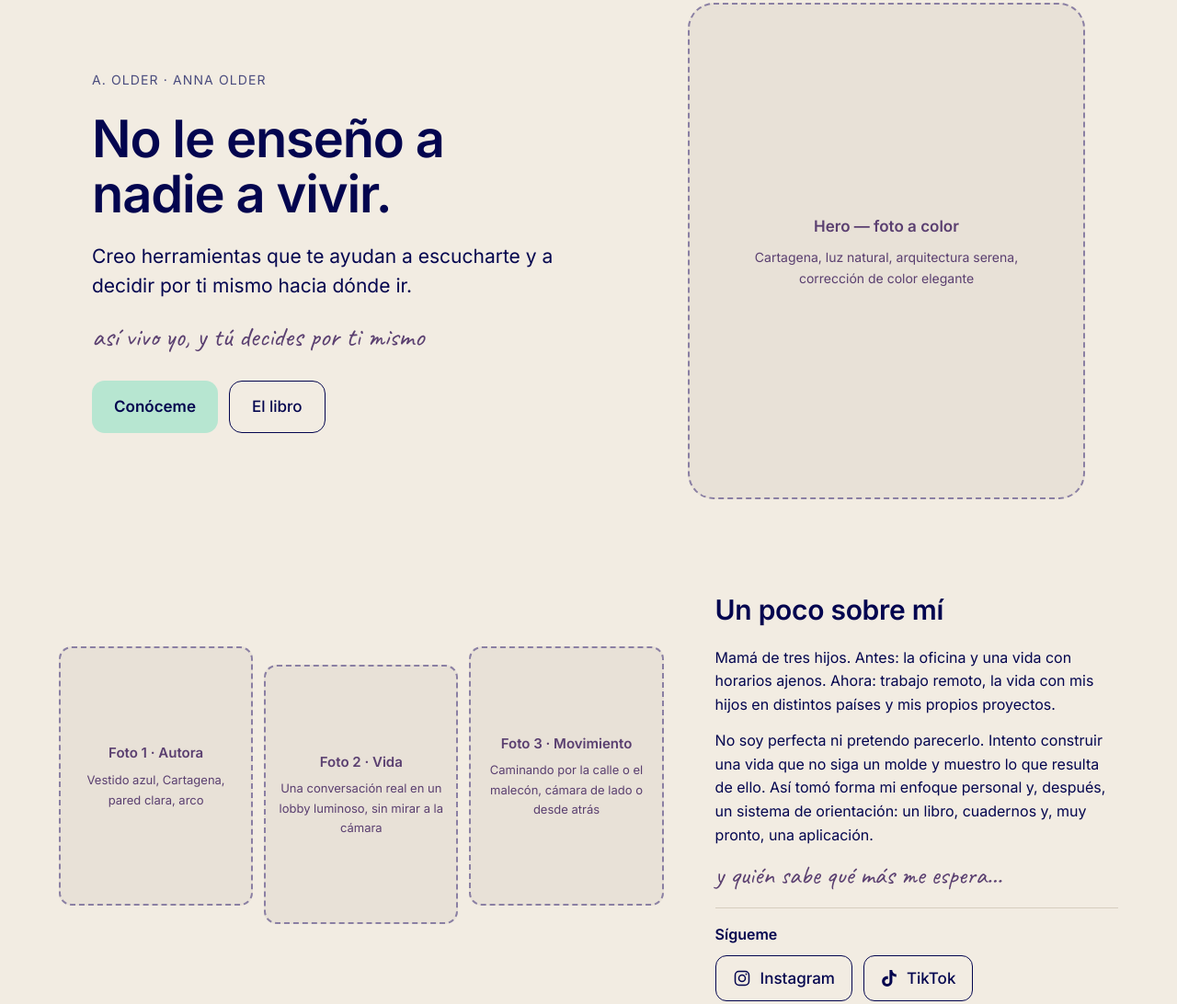
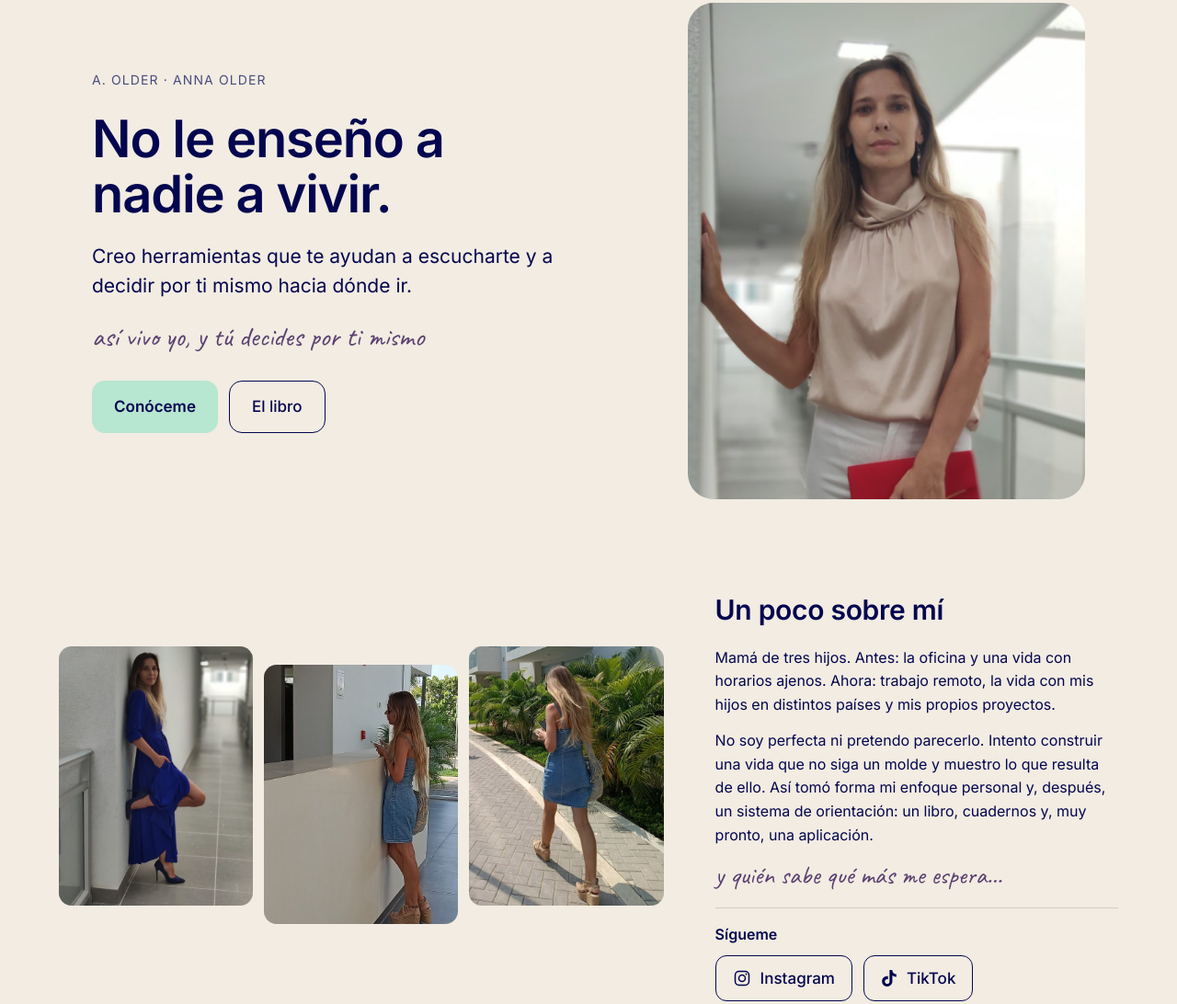
Before and after one commit to botswanwen-dot/LEAD-YOUR-DREAM-site, a plain HTML site: page es/index.html in a window 1280 px wide. Shown: the part 122-1214 px from the top of the page at 92% size. Drawn offline with Linux system fonts and the light colour scheme.

Commit message:
Add files via upload

```diff
--- a/es/index.html
+++ b/es/index.html
@@ -99,26 +99,14 @@ a:focus-visible,button:focus-visible{outline:2px solid #03054F;outline-offset:3p
 <a href="#book" style="border: 1.5px solid #03054F; color: #03054F; text-decoration: none; padding: 13px 24px; border-radius: 14px; font-weight: 500" data-umami-event="hero-book" data-umami-event-lang="es">El libro</a>
 </div>
 </div>
-<div class="hero-ph" data-nosnippet="" style="height: min(540px, calc(100vh - var(--hh) - 64px)); min-height: 380px; aspect-ratio: 4 / 5; max-width: 100%; justify-self: end; margin-right: 36px; border-radius: 28px; border: 2px dashed #8A7FA3; background: #E8E1D7; display: flex; flex-direction: column; align-items: center; justify-content: center; text-align: center; gap: 8px; padding: 24px; box-sizing: border-box; color: #5A3F70">
-<span style="font-weight: 600; font-size: 17px">Hero — foto a color</span>
-<span style="font-size: 14px; max-width: 300px">Cartagena, luz natural, arquitectura serena, corrección de color elegante</span>
-</div>
+<img class="hero-ph" src="../assets/photos/hero.jpg" alt="Anna Older, autora de «Filosofía de vida divertida»" width="900" height="1125" fetchpriority="high" style="height: min(540px, calc(100vh - var(--hh) - 64px)); width: auto; min-height: 380px; aspect-ratio: 4 / 5; max-width: 100%; justify-self: end; margin-right: 36px; border-radius: 28px; object-fit: cover; object-position: center top; display: block; background: #E8E1D7">
 </section>
 
 <section id="about" class="about go-about" style="max-width: 1200px; margin: 0 auto; padding: 72px 24px 72px; box-sizing: border-box">
 <div class="trip" role="list" aria-label="Fotos de la autora">
-<div role="listitem" data-nosnippet="" style="aspect-ratio: 3 / 4; border-radius: 14px; border: 2px dashed #8A7FA3; background: #E8E1D7; display: flex; flex-direction: column; align-items: center; justify-content: center; text-align: center; gap: 6px; padding: 12px; box-sizing: border-box; color: #5A3F70; min-width: 0">
-<span style="font-weight: 600; font-size: 15px">Foto 1 · Autora</span>
-<span style="font-size: 13px">Vestido azul, Cartagena, pared clara, arco</span>
-</div>
-<div class="trip-mid" role="listitem" data-nosnippet="" style="aspect-ratio: 3 / 4; border-radius: 14px; border: 2px dashed #8A7FA3; background: #E8E1D7; display: flex; flex-direction: column; align-items: center; justify-content: center; text-align: center; gap: 6px; padding: 12px; box-sizing: border-box; color: #5A3F70; min-width: 0">
-<span style="font-weight: 600; font-size: 15px">Foto 2 · Vida</span>
-<span style="font-size: 13px">Una conversación real en un lobby luminoso, sin mirar a la cámara</span>
-</div>
-<div role="listitem" data-nosnippet="" style="aspect-ratio: 3 / 4; border-radius: 14px; border: 2px dashed #8A7FA3; background: #E8E1D7; display: flex; flex-direction: column; align-items: center; justify-content: center; text-align: center; gap: 6px; padding: 12px; box-sizing: border-box; color: #5A3F70; min-width: 0">
-<span style="font-weight: 600; font-size: 15px">Foto 3 · Movimiento</span>
-<span style="font-size: 13px">Caminando por la calle o el malecón, cámara de lado o desde atrás</span>
-</div>
+<div role="listitem" style="aspect-ratio: 3 / 4; border-radius: 14px; overflow: hidden; background: #E8E1D7; min-width: 0"><img src="../assets/photos/trip-1.jpg" alt="Anna Older con vestido azul" width="600" height="800" loading="lazy" style="width: 100%; height: 100%; object-fit: cover; display: block"></div>
+<div class="trip-mid" role="listitem" style="aspect-ratio: 3 / 4; border-radius: 14px; overflow: hidden; background: #E8E1D7; min-width: 0"><img src="../assets/photos/trip-2.jpg" alt="Anna Older en un vestíbulo luminoso" width="600" height="800" loading="lazy" style="width: 100%; height: 100%; object-fit: cover; display: block"></div>
+<div role="listitem" style="aspect-ratio: 3 / 4; border-radius: 14px; overflow: hidden; background: #E8E1D7; min-width: 0"><img src="../assets/photos/trip-3.jpg" alt="Anna Older caminando por un sendero entre palmeras" width="600" height="800" loading="lazy" style="width: 100%; height: 100%; object-fit: cover; display: block"></div>
 </div>
 <div class="about-text" style="display: flex; flex-direction: column; gap: 14px; max-width: 460px">
 <h2 style="margin: 0; font-size: 30px; font-weight: 600; letter-spacing: -0.01em">Un poco sobre mí</h2>
```
Also changed, not shown: en/index.html (+4 -16 lines), index.html (+4 -16 lines), assets/photos/hero.jpg (added), assets/photos/trip-1.jpg (added), assets/photos/trip-2.jpg (added), assets/photos/trip-3.jpg (added).
